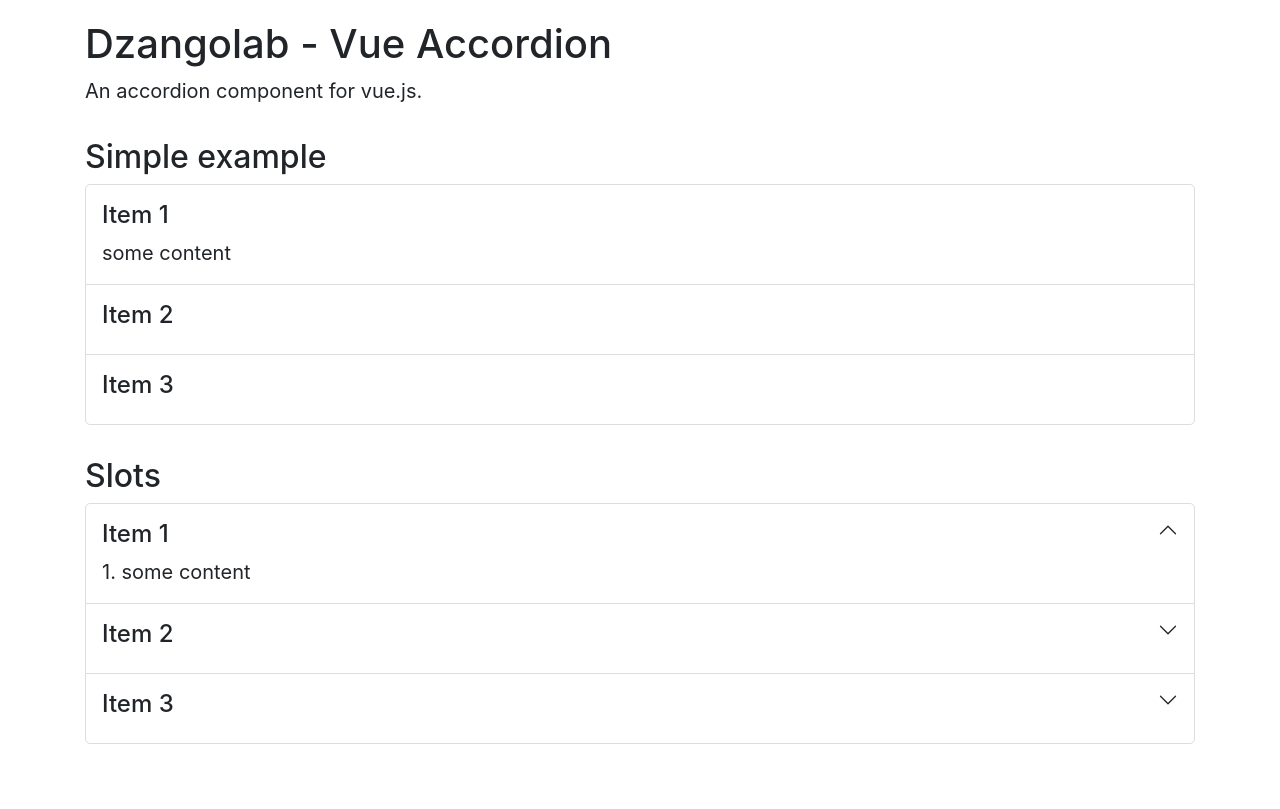
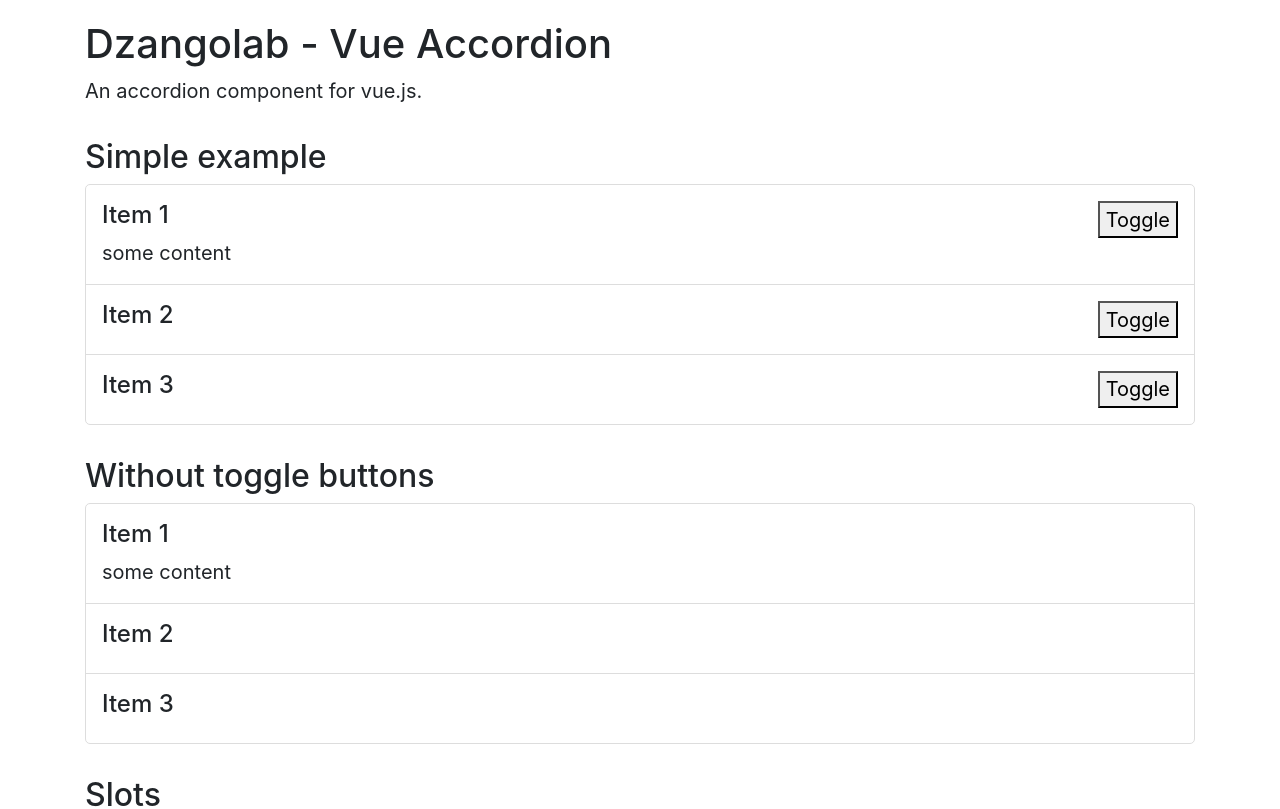
Before and after one commit to dzangolab/vue-accordion, a Vue app: page / in a window 1280 px wide. Shown: the top 809 px of the page. Built offline with nearby package versions, Linux system fonts and the light colour scheme; the HTML template or start-up script is replaced by a standard one.

Commit message:
feat: add default toggle button

```diff
--- a/src/App.vue
+++ b/src/App.vue
@@ -14,6 +14,15 @@
       </section>
 
       <section>
+        <h2>Without toggle buttons</h2>
+
+        <Accordion
+          :items="items"
+          :show-toggle="false"
+        />
+      </section>
+
+      <section>
         <h2>Slots</h2>
 
         <Accordion
@@ -22,7 +31,7 @@
           <template v-slot:title="{item}">
             <h4>{{ item.title }}</h4>
           </template>
-          <template v-slot:toggler="{active}">
+          <template v-slot:toggle="{active}">
             <svg v-if="active" class="bi bi-chevron-up" width="1em" height="1em" viewBox="0 0 16 16" fill="currentColor" xmlns="http://www.w3.org/2000/svg">
               <path fill-rule="evenodd" d="M7.646 4.646a.5.5 0 01.708 0l6 6a.5.5 0 01-.708.708L8 5.707l-5.646 5.647a.5.5 0 01-.708-.708l6-6z" clip-rule="evenodd"/>
             </svg>
--- a/src/components/Accordion/Index.vue
+++ b/src/components/Accordion/Index.vue
@@ -17,11 +17,13 @@
         </slot>
       </template>
 
-      <template v-slot:toggler>
+      <template v-if="showToggle" v-slot:toggle>
         <slot
-          name="toggler"
+          name="toggle"
           v-bind:active="isActive(index)"
-        />
+        >
+          <button class="c-accordion__toggle">{{ toggleLabel }}</button>
+        </slot>
       </template>
 
       <template v-slot:content>
@@ -90,6 +92,14 @@
     items: {
       default: () => [],
       type: Array
+    },
+    showToggle: {
+      default: true,
+      type: Boolean
+    },
+    toggleLabel: {
+      default: 'Toggle',
+      type: String
     }
   }
 }
--- a/src/components/Accordion/Item.vue
+++ b/src/components/Accordion/Item.vue
@@ -8,7 +8,7 @@
       class="c-accordion__title"
     >
       <slot name="title" />
-      <slot name="toggler" />
+      <slot name="toggle" />
     </div>
     <div
       class="c-accordion__content"
```
